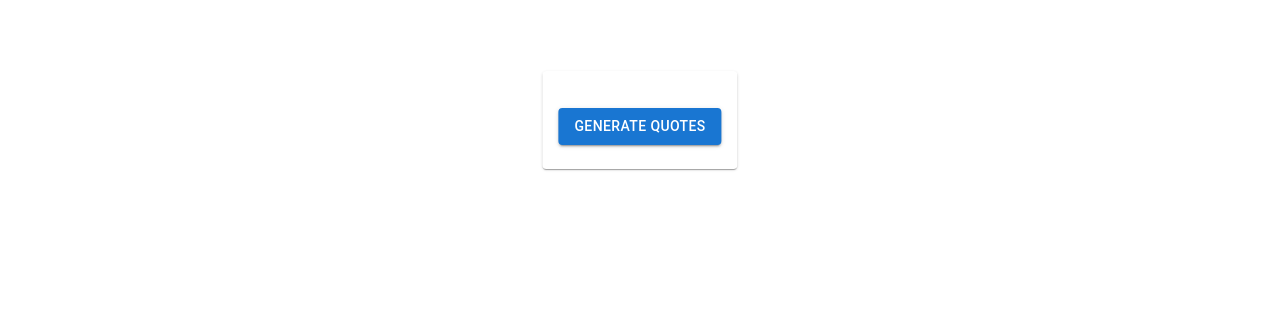
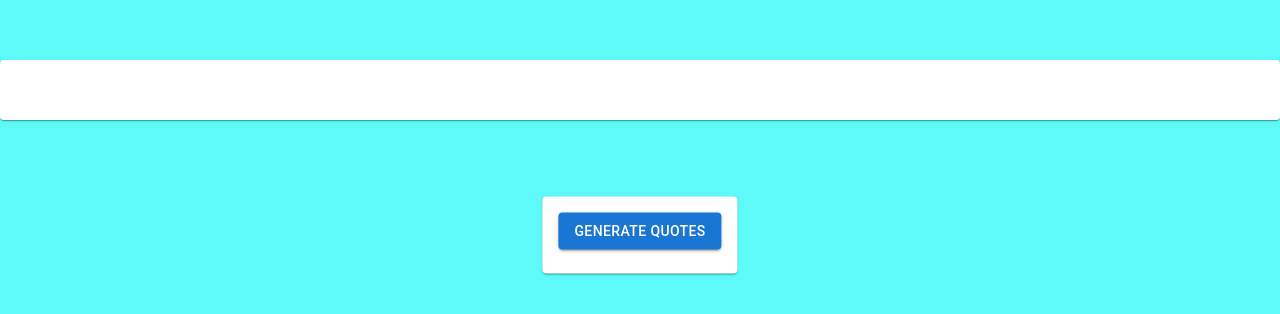
Before and after one commit to suryaa6666/reactjs-quotesgenerator, a React (Create React App) app: page / in a window 1280 px wide. Shown: the part 280-594 px from the top of the page. Built offline with nearby package versions, Linux system fonts and the light colour scheme.

Commit message:
Making UI and adding background color

```diff
--- a/package.json
+++ b/package.json
@@ -9,6 +9,7 @@
     "@testing-library/jest-dom": "^5.14.1",
     "@testing-library/react": "^11.2.7",
     "@testing-library/user-event": "^12.8.3",
+    "@vitalets/google-translate-api": "^7.0.0",
     "react": "^17.0.2",
     "react-dom": "^17.0.2",
     "react-scripts": "4.0.3",
--- a/public/index.html
+++ b/public/index.html
@@ -26,7 +26,7 @@
     -->
     <title>React App</title>
   </head>
-  <body>
+  <body style="background-color: #5EFAF7;">
     <noscript>You need to enable JavaScript to run this app.</noscript>
     <div id="root"></div>
     <!--
--- a/src/App.js
+++ b/src/App.js
@@ -1,6 +1,5 @@
 import React, { useState } from "react";
 import { Card, Button, CardContent } from "@mui/material";
-// import styles from 'Styles.js';
 
 function App() {
   const [quotes, setQuotes] = useState(``);
@@ -15,18 +14,30 @@ function App() {
   };
 
   return (
-    <div>
+    <div style={{backgroundColor: "#5EFAF7", width: "100" }}>
       <Card
         style={{
           position: "absolute",
           left: "50%",
           top: "50%",
-          transform: "translate(-50%,-50%)",
+          transform: "translate(-50%,-100%)",
+        }}
+        sx={{ width: '100%', maxHeight: 200, overflowY: 'scroll'}}
+      >
+        <CardContent>
+          <h2> {quotes} </h2>
+        </CardContent>
+      </Card>
+      <Card
+        style={{
+          position: "absolute",
+          left: "50%",
+          top: "50%",
+          transform: "translate(-50%,100%)",
         }}
         sx={{ maxWidth: 500 }}
       >
         <CardContent>
-          <h1> {quotes} </h1>
           <Button variant="contained" onClick={GenerateQuotes}>
             {" "}
             Generate Quotes
```
Also changed, not shown: 2 other files (tests, documents, lock files or other folders).
